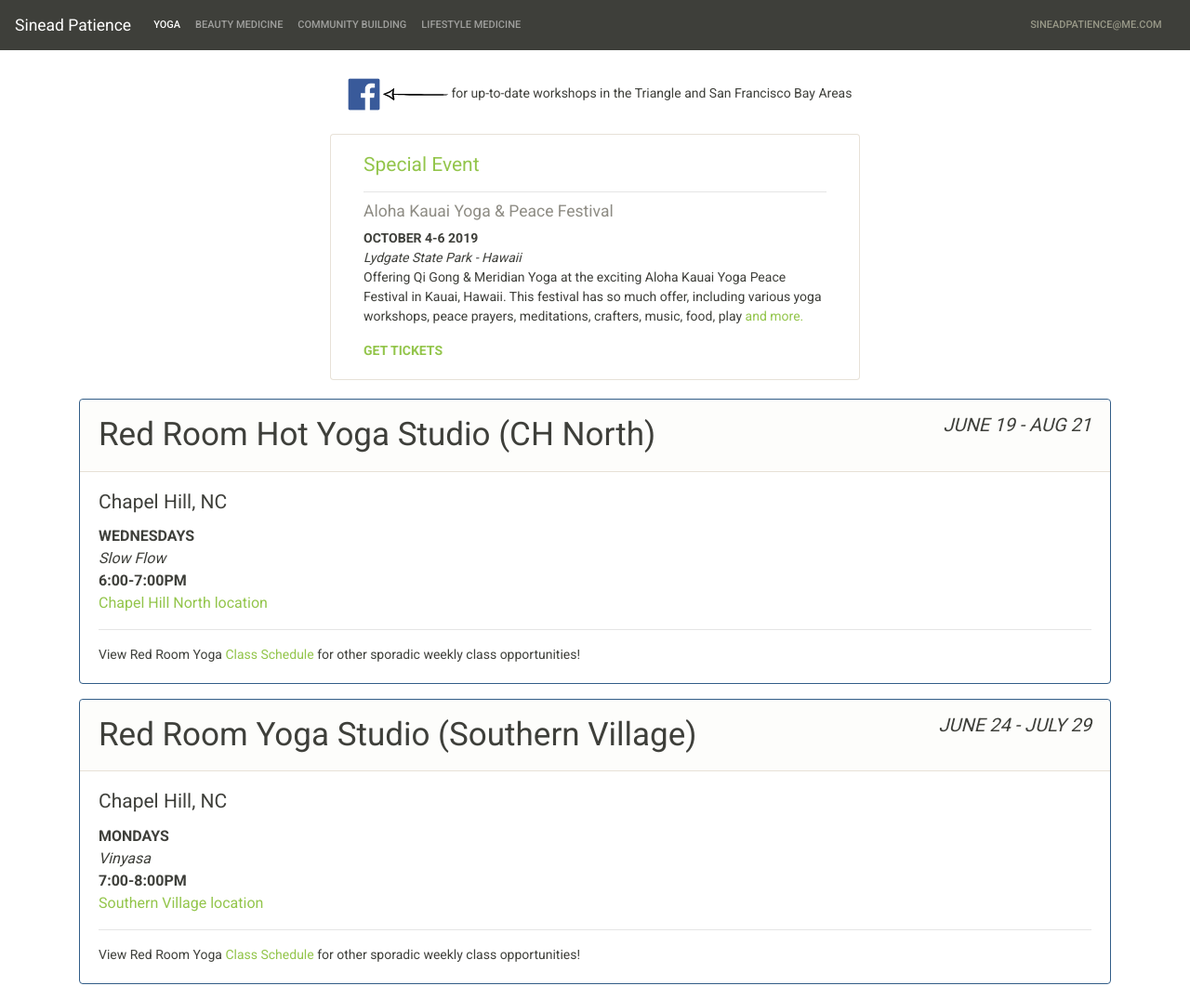
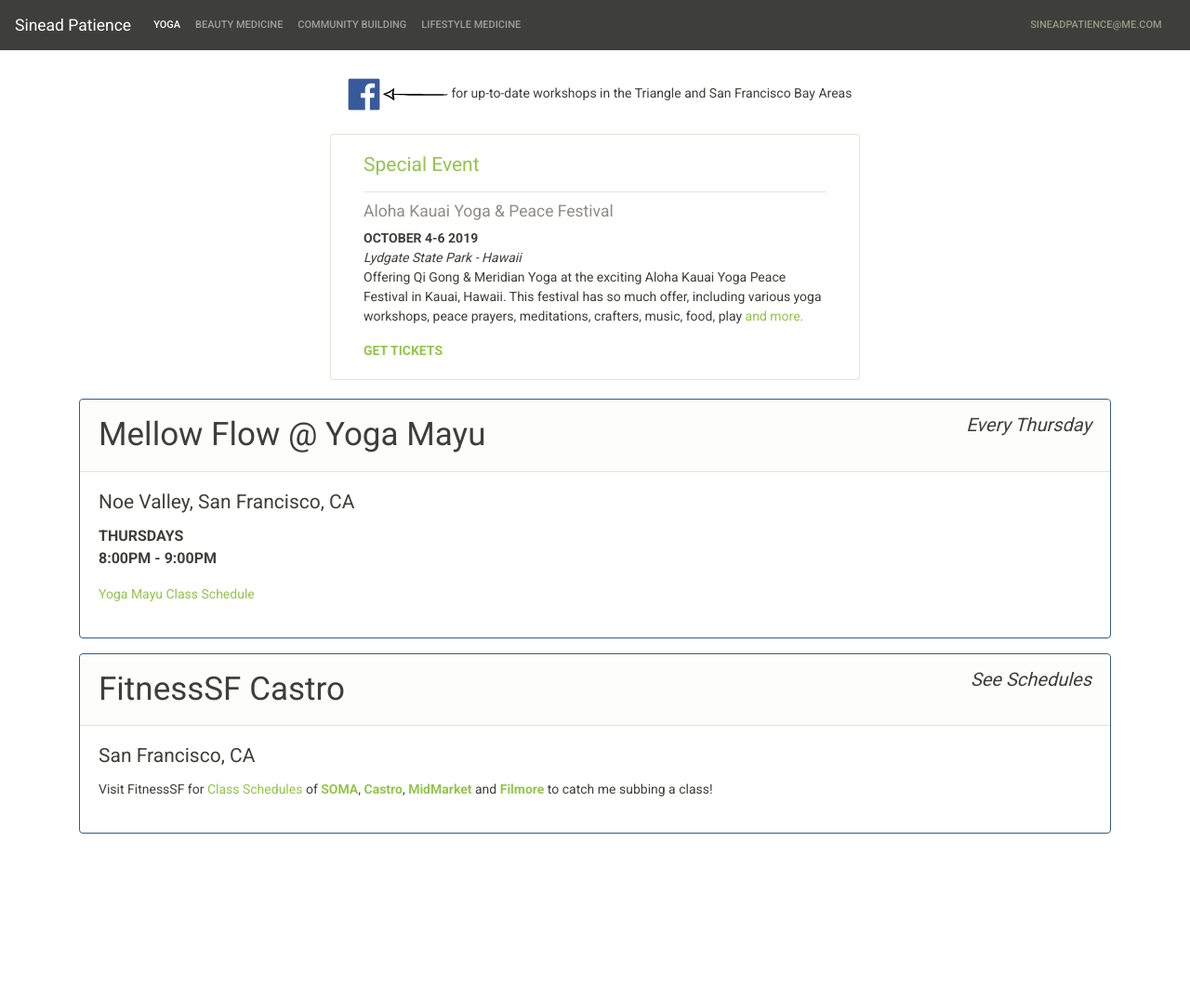
Before and after one commit to sineadpatience/sineadpatience.github.io, a Jekyll site: the page built from yoga.md, in a window 1280 px wide. Shown: the whole page at 93% size. Built offline with Jekyll 4.4.1, drawn with Linux system fonts in a browser that asks for light colours; after the commit the page ends 913 px from its top, so only the background shows below that.

Commit message:
updating yoga classes

```diff
--- a/_layouts/yoga.html
+++ b/_layouts/yoga.html
@@ -93,7 +93,7 @@
   <!--</div>-->
 
 <div class="container">
- <div class="row">
+<!--  <div class="row">
    <div class="col-12">
      <div class="card border-primary mb-3" style="max-width: 100rem;">
      <div class="card-header">Red Room Hot Yoga Studio (CH North)<span class="float-right class-dates"><em>JUNE 19 - AUG 21</em></span></div>
@@ -105,16 +105,16 @@
      <a href="https://goo.gl/maps/FyM7Hc8pPSC2" target="_blank" class="class-links">Chapel Hill North location</a></p>
      <hr>
      <p class="card-text">View Red Room Yoga <a href="https://www.redroomyoga.com/schedule.html"
-        target="_blank" class="class-links">Class Schedule</a> for other sporadic weekly class opportunities!</p>
+        target="_blank" class="class-links">Class Schedule</a> for other sporadic weekly class opportunities!</p> -->
        <!-- <p>Seasonal classes to be announced.</p><p>Weekly classes will resume Summer 2019!</p> -->
-     </div>
+<!--      </div>
      </div>
      </div>
    </div>
-
+ -->
 <!-- end row -->
 
-    <div class="row">
+<!--     <div class="row">
       <div class="col-sm-12 col-md-12 col-lg-12">
         <div class="card border-primary mb-3" style="max-width: 100rem;">
         <div class="card-header">Red Room Yoga Studio (Southern Village)<span class="float-right class-dates"><em>JUNE 24 - JULY 29</em></span></div>
@@ -126,12 +126,12 @@
           <a href="https://goo.gl/maps/fAmTvDEfxLvG4d467" target="_blank" class="class-links">Southern Village location</a></p>
           <hr>
           <p class="card-text">View Red Room Yoga <a href="https://www.redroomyoga.com/schedule.html"
-        target="_blank" class="class-links">Class Schedule</a> for other sporadic weekly class opportunities!</p>
+        target="_blank" class="class-links">Class Schedule</a> for other sporadic weekly class opportunities!</p> -->
             <!-- <p>Seasonal classes to be announced.</p><p>Weekly classes will resume Summer 2019!</p> -->
-        </div>
+<!--         </div>
         </div>
       </div>
-    </div>
+    </div> -->
 
     <!-- end row  -->
 
@@ -157,14 +157,15 @@
 
     <!-- end row  -->
 
-<!--  <div class="row">
+<!-- <div class="row" id="top-card-row"> -->
+ <div class="row">
   <div class="col-sm-12 col-md-12 col-lg-12">
   <div class="card border-primary mb-3" style="max-width: 100rem;">
     <div class="card-header">Mellow Flow @ Yoga Mayu<span class="float-right class-dates"><em>Every Thursday</em></span></div>
     <div class="card-body">
-      <h4 class="card-title">Noe Valley, San Francisco, CA</h4> -->
+      <h4 class="card-title">Noe Valley, San Francisco, CA</h4>
       <!--<p class="card-text"><em><b>Coming Soon</b></em></p>-->
-<!--           <p class="card-text class-times"><b>THURSDAYS</b><br>
+          <p class="card-text class-times"><b>THURSDAYS</b><br>
           <b>8:00PM - 9:00PM</b><br>
           <p><a href="https://www.yogamayu.com/class-schedule/">Yoga Mayu Class Schedule</a>
           </p>
@@ -172,19 +173,18 @@
     </div>
     </div>
     </div>
-    </div> -->
+    </div>
 
 <!-- end row -->
 
-<!--   <div class="row" id="top-card-row"> -->
-<!-- <div class="row">
+<div class="row">
   <div class="col-12">
    <div class="card border-primary mb-3" style="max-width: 100rem;">
     <div class="card-header">FitnessSF Castro<span class="float-right class-dates"><em>See Schedules</em></span></div>
     <div class="card-body">
-      <h4 class="card-title">San Francisco, CA</h4> -->
+      <h4 class="card-title">San Francisco, CA</h4>
       <!--<p class="card-text"><em><b>Coming Soon</b></em></p>-->
-<!--           <p>Visit FitnessSF for
+          <p>Visit FitnessSF for
              <a href="https://fitnesssf.com/group-fitness-schedule/">Class Schedules</a> of
               <b><a href="https://fitnesssf.com/events/soma/">SOMA</a></b>,
               <b><a href="https://fitnesssf.com/events/castro/">Castro</a></b>,
@@ -195,7 +195,7 @@
     </div>
    </div>
   </div>
-</div> -->
+</div>
 <!-- end row -->
 
 </div> <!-- container 1 end -->
```
Also changed, not shown: 2 other files.
